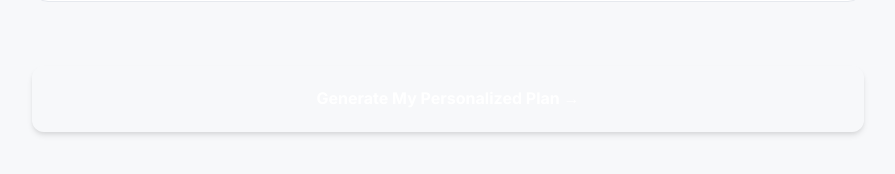
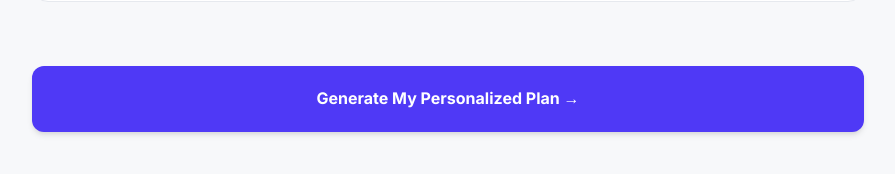
Before and after one commit to slimmugnai-oss/garrison-ledger, a Next.js app: page /dashboard/assessment in a window 1280 px wide. Shown: the part 3077-3251 px from the top of the page, without its empty margins (192-1087 px from the left). Built offline with nearby package versions, Linux system fonts and the light colour scheme; no server answers.

Commit message:
Fix: Profile snapshot data mapping and assessment button contrast

```diff
--- a/app/dashboard/assessment/page.tsx
+++ b/app/dashboard/assessment/page.tsx
@@ -235,7 +235,7 @@ export default function ComprehensiveAssessment() {
               <button
                 onClick={handleSubmit}
                 disabled={submitting}
-                className="w-full bg-primary hover:bg-primary/90 text-white font-bold py-5 px-8 rounded-xl transition-all shadow-lg hover:shadow-xl hover:-translate-y-[2px] disabled:opacity-50 disabled:cursor-not-allowed"
+                className="w-full bg-indigo-600 hover:bg-indigo-700 text-white font-bold py-5 px-8 rounded-xl transition-all shadow-lg hover:shadow-xl hover:-translate-y-[2px] disabled:opacity-50 disabled:cursor-not-allowed"
               >
                 {submitting ? "Generating Your Plan..." : "Generate My Personalized Plan →"}
               </button>
--- a/app/dashboard/page.tsx
+++ b/app/dashboard/page.tsx
@@ -30,8 +30,8 @@ export default async function CommandDashboard() {
   const move = (v21Obj?.move as Record<string, unknown> | undefined) || {};
 
   const serviceYears = String(foundation?.serviceYears || '');
-  const familySnapshot = String(move?.familySnapshot || 'none');
-  const efmp = Boolean(foundation?.efmp);
+  const familySnapshot = String(foundation?.familySnapshot || 'none'); // Fixed: was move?.familySnapshot
+  const efmp = Boolean(foundation?.efmpEnrolled); // Fixed: was foundation?.efmp
   const pcsSituation = String(move?.pcsSituation || '');
   const hasAssessment = Object.keys(answers).length > 0;
 
```
